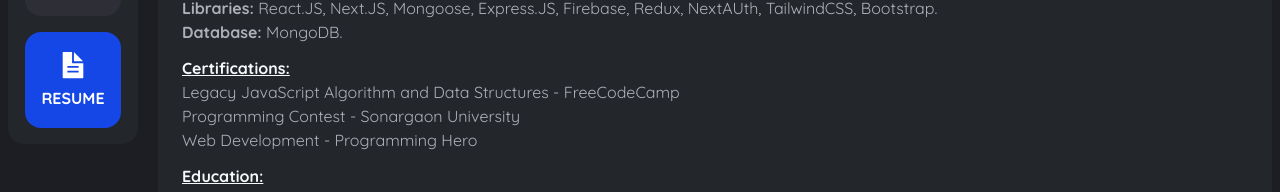
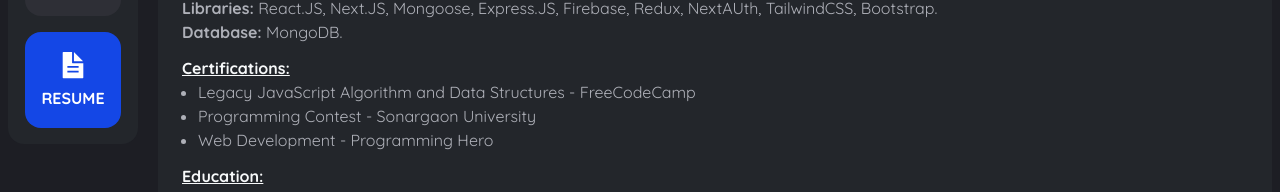
Before and after one commit to EmranAli-15/My-Portfolio, a React (Vite) app: page /resume in a window 1280 px wide. Shown: the part 478-670 px from the top of the page. Built offline with nearby package versions, Linux system fonts and the light colour scheme; a web font is replaced by a local one.

Commit message:
some style changed

```diff
--- a/src/app/pages/Resume.tsx
+++ b/src/app/pages/Resume.tsx
@@ -22,9 +22,11 @@ export default function Resume() {
 
       <div>
         <h1 className="heading underline mt-3">Certifications:</h1>
-        <p>Legacy JavaScript Algorithm and Data Structures - FreeCodeCamp</p>
-        <p>Programming Contest - Sonargaon University</p>
-        <p>Web Development - Programming Hero</p>
+        <ul className="ml-4">
+          <li className="list-disc">Legacy JavaScript Algorithm and Data Structures - FreeCodeCamp</li>
+          <li className="list-disc">Programming Contest - Sonargaon University</li>
+          <li className="list-disc">Web Development - Programming Hero</li>
+        </ul>
       </div>
 
       <div>
```
